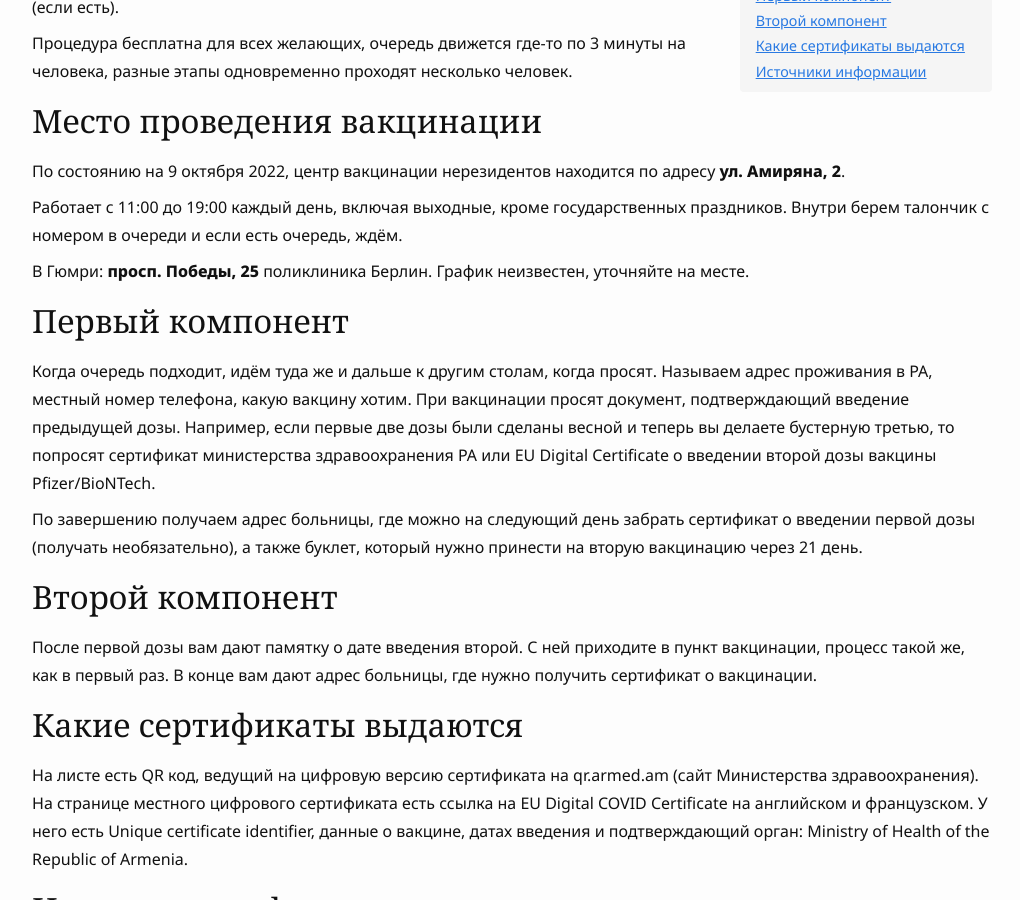
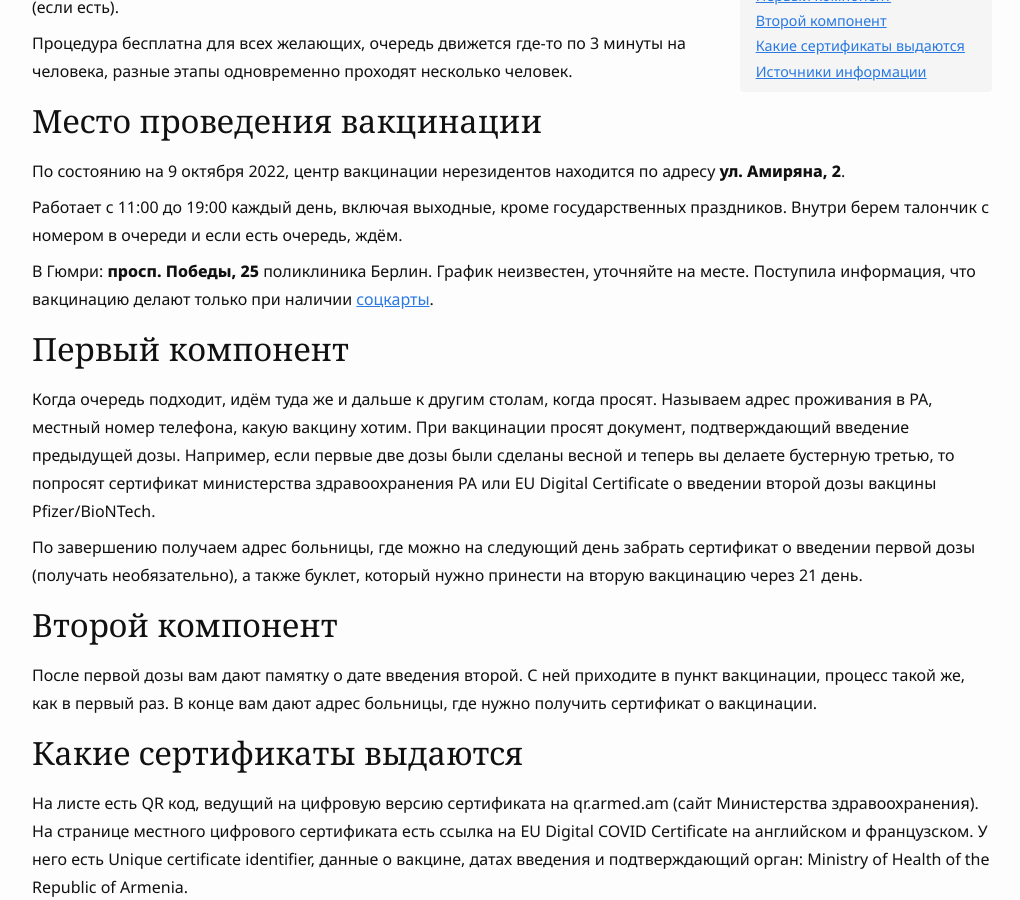
Before and after one commit to haywiki/haywiki.github.io, a Jekyll site: the page built from covid-vaccine.md, in a window 1280 px wide and 900 px high, scrolled down 359 px. Shown: the whole window, without its empty margins (128-1148 px from the left). Built offline with Jekyll 4.4.1, drawn with Linux system fonts in a browser that asks for light colours; nearby versions of some CDN libraries; a script that is not in the unit is left out.

Commit message:
Уточнение по вакцинации от ковида в гюмри

```diff
--- a/covid-vaccine.md
+++ b/covid-vaccine.md
@@ -17,7 +17,8 @@ layout: page
 Работает с 11:00 до 19:00 каждый день, включая выходные, кроме государственных праздников.
 Внутри берем талончик с номером в очереди и если есть очередь, ждём.
 
-В Гюмри: **просп. Победы, 25** поликлиника Берлин. График неизвестен, уточняйте на месте.
+В Гюмри: **просп. Победы, 25** поликлиника Берлин. График неизвестен, уточняйте на месте. Поступила информация,
+что вакцинацию делают только при наличии [соцкарты](/documents/social-number.md).
 
 ## Первый компонент
 
```
